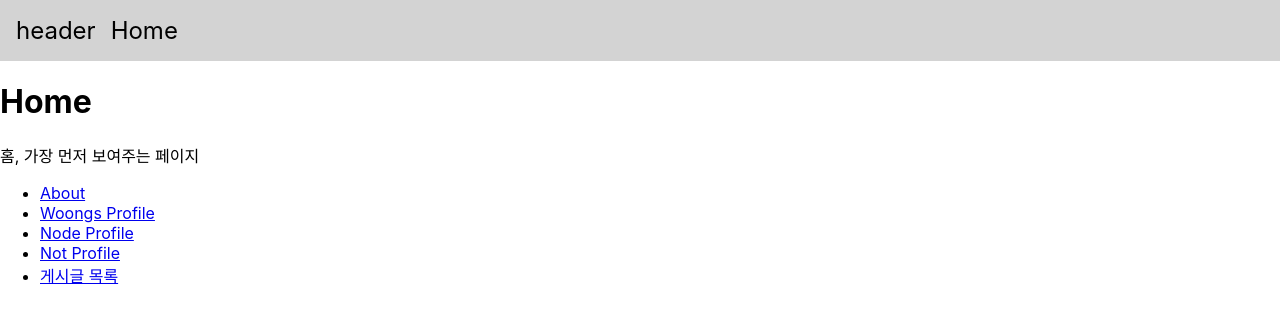
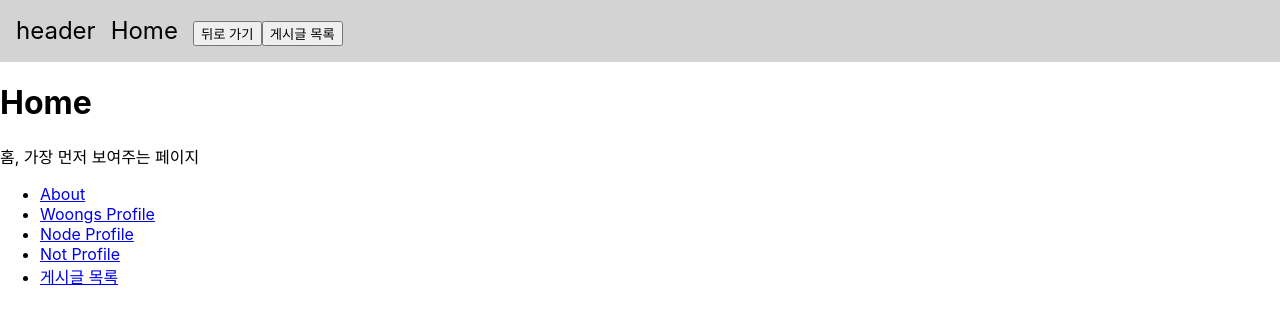
Before and after one commit to parkgeonwoong/study-reacts, a React (Create React App) app: page / in a window 1280 px wide. Shown: the top 324 px of the page. Built offline with nearby package versions, Linux system fonts and the light colour scheme.

Commit message:
useNavigate Hook = Link

```diff
--- a/src/App.js
+++ b/src/App.js
@@ -15,9 +15,9 @@ const App = () => {
           <Route index element={<Home />} />
           <Route path="/about" element={<About />} />
           <Route path="/profiles/:username" element={<Profile />} />
-        </Route>
-        <Route path="/articles" element={<Articles />}>
-          <Route path=":id" element={<Article />} />
+          <Route path="/articles" element={<Articles />}>
+            <Route path=":id" element={<Article />} />
+          </Route>
         </Route>
       </Routes>
     </div>
--- a/src/Layout.js
+++ b/src/Layout.js
@@ -1,6 +1,16 @@
-import { Link, Outlet } from "react-router-dom";
+import { Link, Outlet, useNavigate } from "react-router-dom";
 
 const Layout = () => {
+  const navigate = useNavigate();
+
+  const goBack = () => {
+    navigate(-1);
+  };
+
+  const goArticles = () => {
+    navigate("/articles", { replace: true });
+  };
+
   return (
     <div>
       <header style={{ background: "lightgray", padding: 16, fontSize: 24 }}>
@@ -11,6 +21,8 @@ const Layout = () => {
         >
           Home
         </Link>
+        <button onClick={goBack}>뒤로 가기</button>
+        <button onClick={goArticles}>게시글 목록</button>
       </header>
       <main>
         <Outlet />
```
